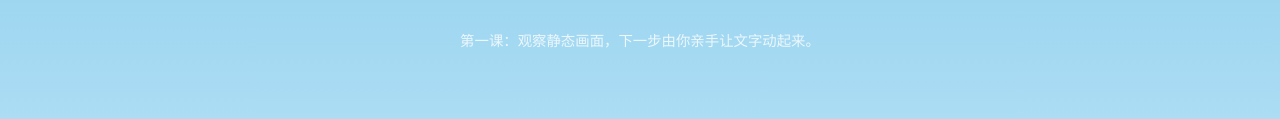
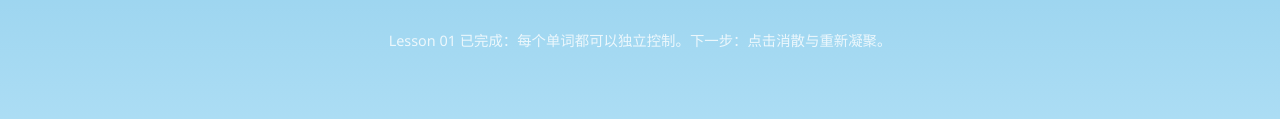
Before and after one commit to qianxiaohuaqi-design/creative-motion-lab, a plain HTML site: page projects/creative-coding/00-cloud-typography/index.html in a window 1280 px wide. Shown: the part 563-682 px from the top of the page. Drawn offline with Linux system fonts and the light colour scheme.

Commit message:
docs: update demo lesson status

```diff
--- a/projects/creative-coding/00-cloud-typography/index.html
+++ b/projects/creative-coding/00-cloud-typography/index.html
@@ -12,7 +12,7 @@
     <section class="composition">
       <p class="eyebrow">CREATIVE MOTION LAB · EXPERIMENT 00</p>
       <h1 id="cloud-text">THE WIND REMEMBERS OUR WORDS</h1>
-      <p class="instruction">第一课：观察静态画面，下一步由你亲手让文字动起来。</p>
+      <p class="instruction">Lesson 01 已完成：每个单词都可以独立控制。下一步：点击消散与重新凝聚。</p>
     </section>
   </main>
 </body>
```
